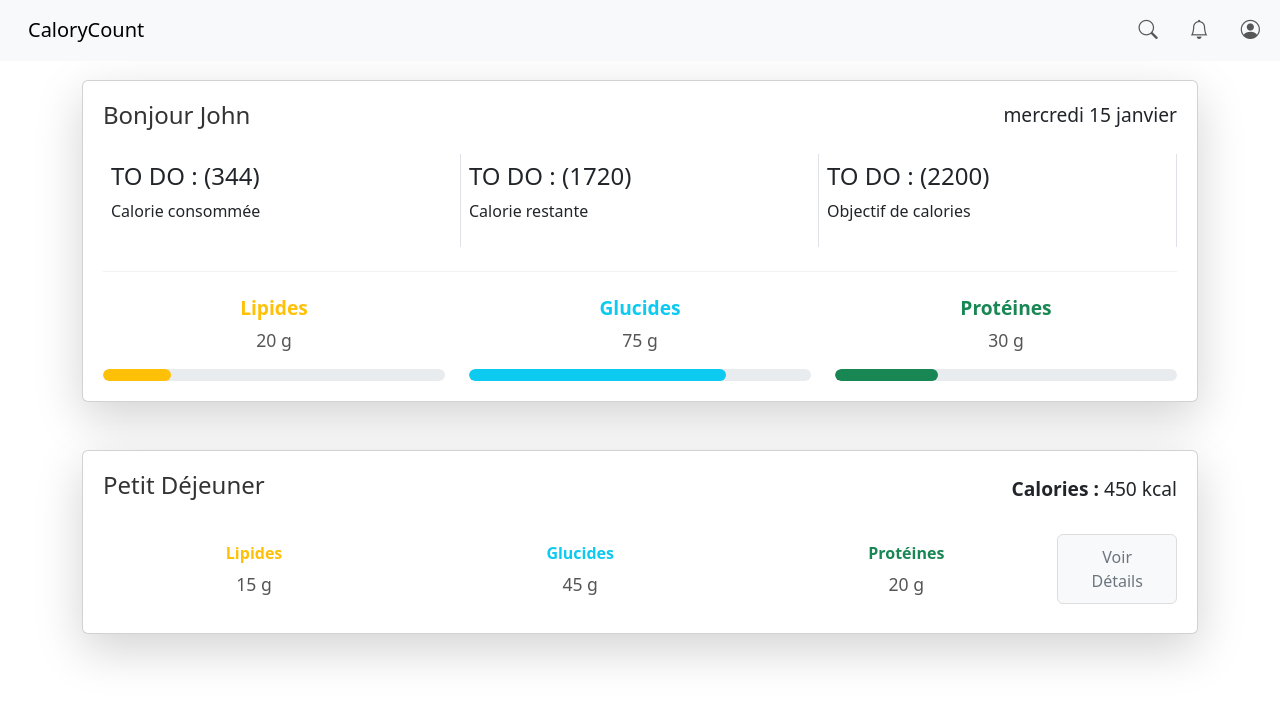
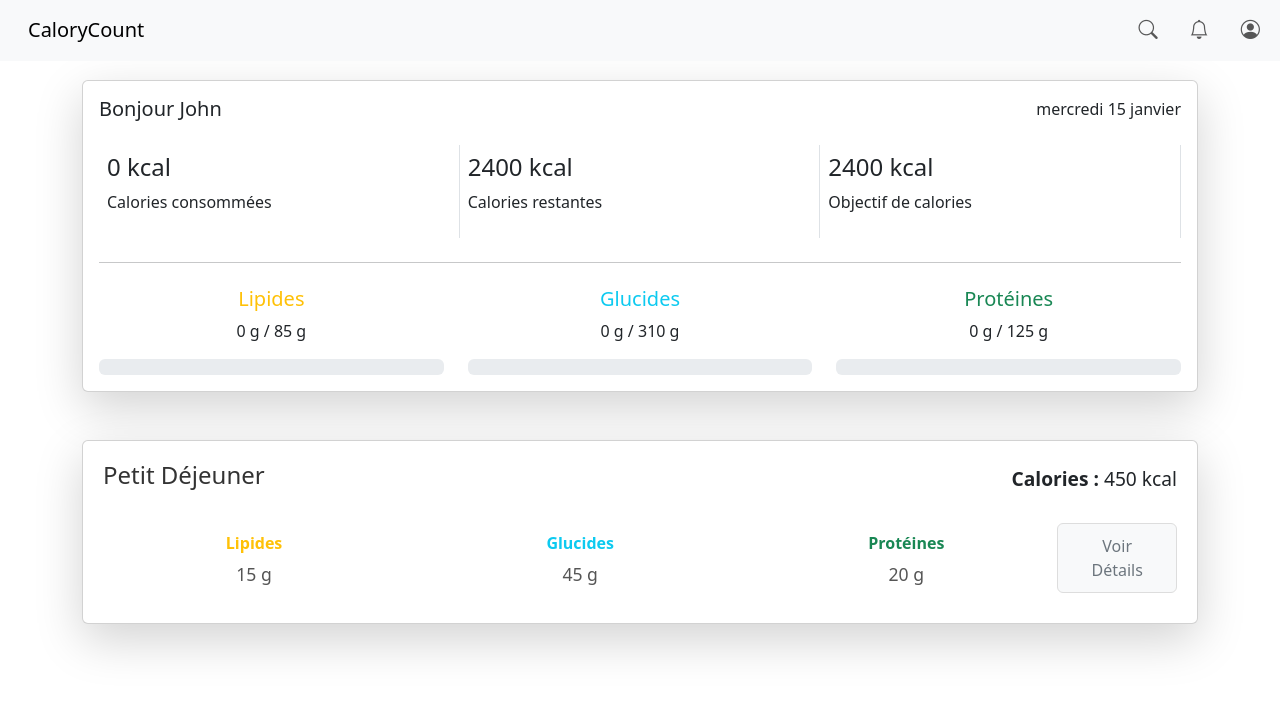
Before and after one commit to NicolasOsborne/CaloryCount, a Vue app: page / in a window 1280 px wide. Shown: the top 702 px of the page. Built offline with nearby package versions, Linux system fonts and the light colour scheme; no server answers.

Commit message:
connection du total journalié repas

```diff
--- a/src/App.vue
+++ b/src/App.vue
@@ -10,7 +10,7 @@ import { defineComponent } from 'vue'
 import NavigationBar from './components/Navbar.vue'
 
 export default defineComponent({
-  name: 'App',
+
   components: {
     NavigationBar,
   },
--- a/src/components/DailyCal.vue
+++ b/src/components/DailyCal.vue
@@ -10,50 +10,68 @@
         <div class="mt-3">
           <div class="d-flex">
             <div class="p-2 border-end" style="flex: 1;">
-              <h4> TO DO : (344)</h4>
-              <p> Calorie consommée </p>
-              <!-- Pas de barre de progression ni couleur pour les calories -->
+              <h4>{{ foodStore.totals.all.calories }} kcal</h4>
+              <p>Calories consommées</p>
             </div>
             <div class="p-2 border-end" style="flex: 1;">
-              <h4> TO DO : (1720)</h4>
-              <p> Calorie restante </p>
-              <!-- Pas de barre de progression ni couleur pour les calories restantes -->
+              <h4>{{ remainingCalories }} kcal</h4>
+              <p>Calories restantes</p>
             </div>
             <div class="p-2 border-end" style="flex: 1;">
-              <h4> TO DO : (2200)</h4>
-              <p> Objectif de calories </p>
-              <!-- Pas de barre de progression ni couleur pour l'objectif -->
+              <h4>{{ calorieGoal }} kcal</h4>
+              <p>Objectif de calories</p>
             </div>
           </div>
         </div>
 
-        <!-- Ligne de séparation -->
         <hr class="my-4">
 
-        <!-- 3 Colonnes : Lipides, Glucides, Protéines -->
         <div class="row">
+          <!-- Lipides -->
           <div class="col text-center">
             <h5 class="text-warning">Lipides</h5>
-            <p>20 g</p>
-            <!-- Barre de progression pour les lipides -->
+            <p>{{ foodStore.totals.all.lipids }} g / {{ nutrientGoals.lipids }} g</p> <!-- Objectif Lipides dynamique -->
             <div class="progress">
-              <div class="progress-bar bg-warning" role="progressbar" :style="{ width: lipidsProgress + '%' }" aria-valuenow="20" aria-valuemin="0" aria-valuemax="100"></div>
+              <div
+                  class="progress-bar bg-warning"
+                  role="progressbar"
+                  :style="{ width: lipidsProgress + '%' }"
+                  :aria-valuenow="foodStore.totals.all.lipids"
+                  aria-valuemin="0"
+                  aria-valuemax="100"
+              ></div>
             </div>
           </div>
+
+          <!-- Glucides -->
           <div class="col text-center">
             <h5 class="text-info">Glucides</h5>
-            <p>75 g</p>
-            <!-- Barre de progression pour les glucides -->
+            <p>{{ foodStore.totals.all.glucids }} g / {{ nutrientGoals.carbs }} g</p> <!-- Objectif Glucides dynamique -->
             <div class="progress">
-              <div class="progress-bar bg-info" role="progressbar" :style="{ width: carbsProgress + '%' }" aria-valuenow="75" aria-valuemin="0" aria-valuemax="100"></div>
+              <div
+                  class="progress-bar bg-info"
+                  role="progressbar"
+                  :style="{ width: carbsProgress + '%' }"
+                  :aria-valuenow="foodStore.totals.all.glucids"
+                  aria-valuemin="0"
+                  aria-valuemax="100"
+              ></div>
             </div>
           </div>
+
+          <!-- Protéines -->
           <div class="col text-center">
             <h5 class="text-success">Protéines</h5>
-            <p>30 g</p>
-            <!-- Barre de progression pour les protéines -->
+            <p>{{ foodStore.totals.all.proteins }} g / {{ nutrientGoals.proteins }} g</p> <!-- Objectif Protéines dynamique -->
             <div class="progress">
-              <div class="progress-bar bg-success" role="progressbar" :style="{ width: proteinsProgress + '%' }" aria-valuenow="30" aria-valuemin="0" aria-valuemax="100"></div>
+              <div
+                  class="progress-bar bg-success"
+                  role="progressbar"
+                  :style="{ width: proteinsProgress + '%' }"
+                  :aria-valuenow="foodStore.totals.all.proteins"
+                  aria-valuemin="0"
+                  aria-valuemax="100"
+              ></div>
             </div>
           </div>
         </div>
@@ -62,97 +80,50 @@
   </section>
 </template>
 
-<script>
-export default {
-  data() {
+<script lang="ts">
+import { defineComponent } from 'vue';
+import { useFoodStore } from '@/stores/store';
+
+export default defineComponent({
+  name: 'DynamicTotalsCard',
+  setup() {
+    const foodStore = useFoodStore();
+
+    // Définir les objectifs pour chaque nutriment
+    const nutrientGoals = {
+      lipids: 85,  // Objectif Lipides
+      carbs: 310,   // Objectif Glucides
+      proteins: 125, // Objectif Protéines
+    };
+
+    const calorieGoal = 2400; // Objectif de calories
+
     return {
-      name: "John", // Remplace avec ton nom dynamique
-      currentDate: new Date(), // Date actuelle
-      lipidsAmount: 20, // Exemple de lipides
-      carbsAmount: 75, // Exemple de glucides
-      proteinsAmount: 30, // Exemple de protéines
+      foodStore,
+      calorieGoal,
+      nutrientGoals,
     };
   },
   computed: {
+    name() {
+      return "John"; // Remplacez par un nom dynamique
+    },
     formattedDate() {
       const options = { weekday: 'long', day: 'numeric', month: 'long' };
-      return new Intl.DateTimeFormat('fr-FR', options).format(this.currentDate);
+      return new Intl.DateTimeFormat('fr-FR', options).format(new Date());
+    },
+    remainingCalories() {
+      return this.calorieGoal - this.foodStore.totals.all.calories;
     },
     lipidsProgress() {
-      return (this.lipidsAmount / 100) * 100;
+      return (this.foodStore.totals.all.lipids / this.nutrientGoals.lipids) * 100;
     },
     carbsProgress() {
-      return (this.carbsAmount / 100) * 100;
+      return (this.foodStore.totals.all.glucids / this.nutrientGoals.carbs) * 100;
     },
     proteinsProgress() {
-      return (this.proteinsAmount / 100) * 100;
+      return (this.foodStore.totals.all.proteins / this.nutrientGoals.proteins) * 100;
     },
   },
-};
+});
 </script>
-
-<style scoped>
-.card {
-  margin: 0 auto;
-  transition: box-shadow 0.3s ease, transform 0.3s ease; /* Animation lors du hover */
-}
-
-.card:hover {
-  box-shadow: 0 4px 12px rgba(0, 0, 0, 0.2), 0 2px 8px rgba(0, 0, 0, 0.1); /* Ombre au survol */
-  transform: translateY(-5px); /* Effet de légère élévation */
-}
-
-.card-body {
-  padding: 20px;
-}
-
-hr.my-4 {
-  border: 0;
-  border-top: 1px solid #ccc;
-  margin: 20px 0;
-}
-
-.card-title {
-  font-size: 1.5rem; /* Agrandissement du titre */
-  color: #333;
-}
-
-.card-text {
-  font-size: 1.2rem; /* Agrandissement du texte des calories */
-}
-
-.row {
-  margin-top: 20px;
-}
-
-.col h5 {
-  font-weight: bold; /* Gras pour les titres des macronutriments */
-  font-size: 1.2rem;
-}
-
-.col p {
-  font-size: 1.1rem; /* Taille agréable pour les quantités */
-  color: #555;
-}
-
-.progress {
-  height: 12px;
-  border-radius: 10px;
-}
-
-.progress-bar {
-  border-radius: 10px;
-}
-
-.text-warning {
-  color: #ffc107;
-}
-
-.text-info {
-  color: #17a2b8;
-}
-
-.text-success {
-  color: #28a745;
-}
-</style>
```
